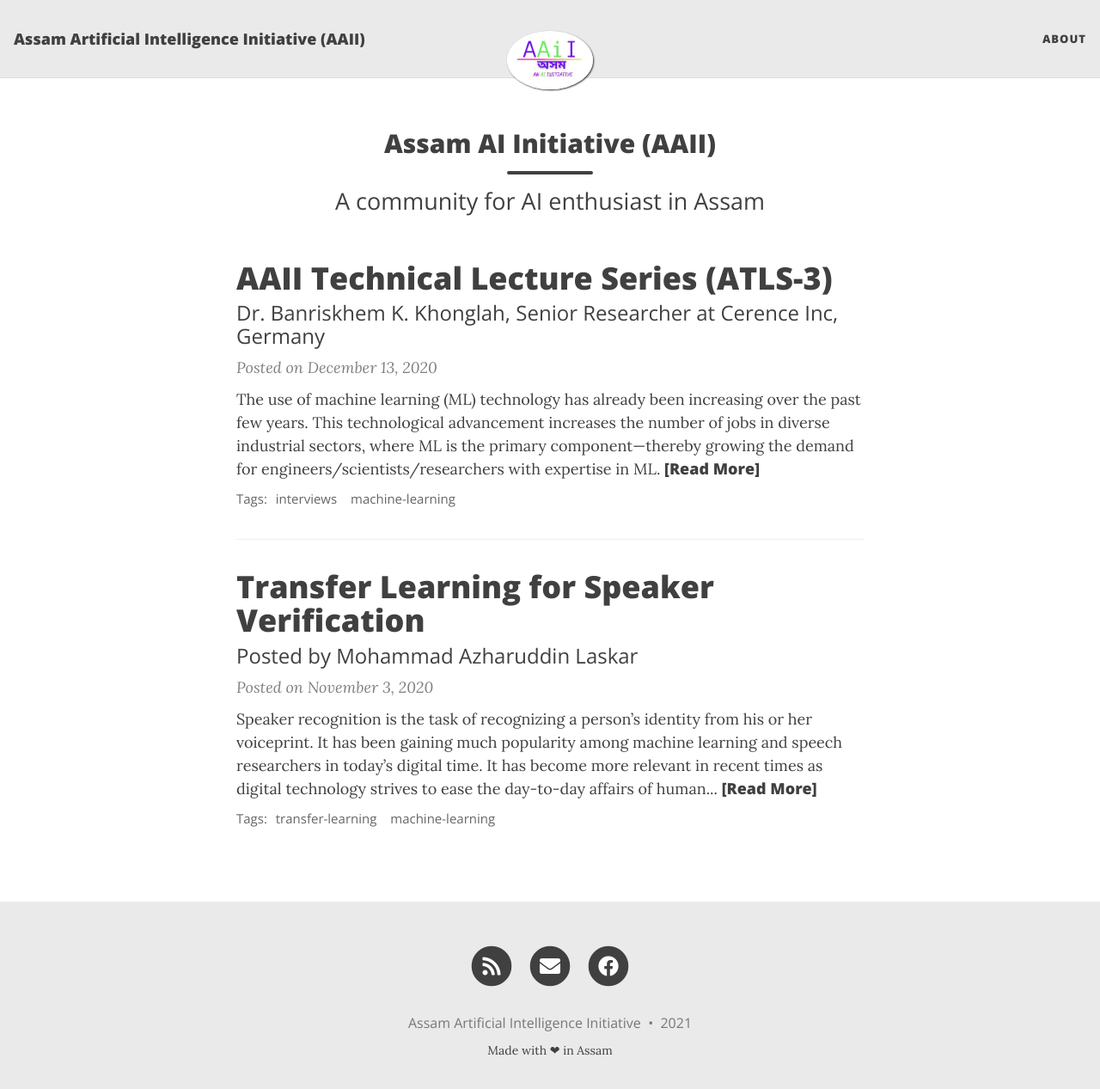
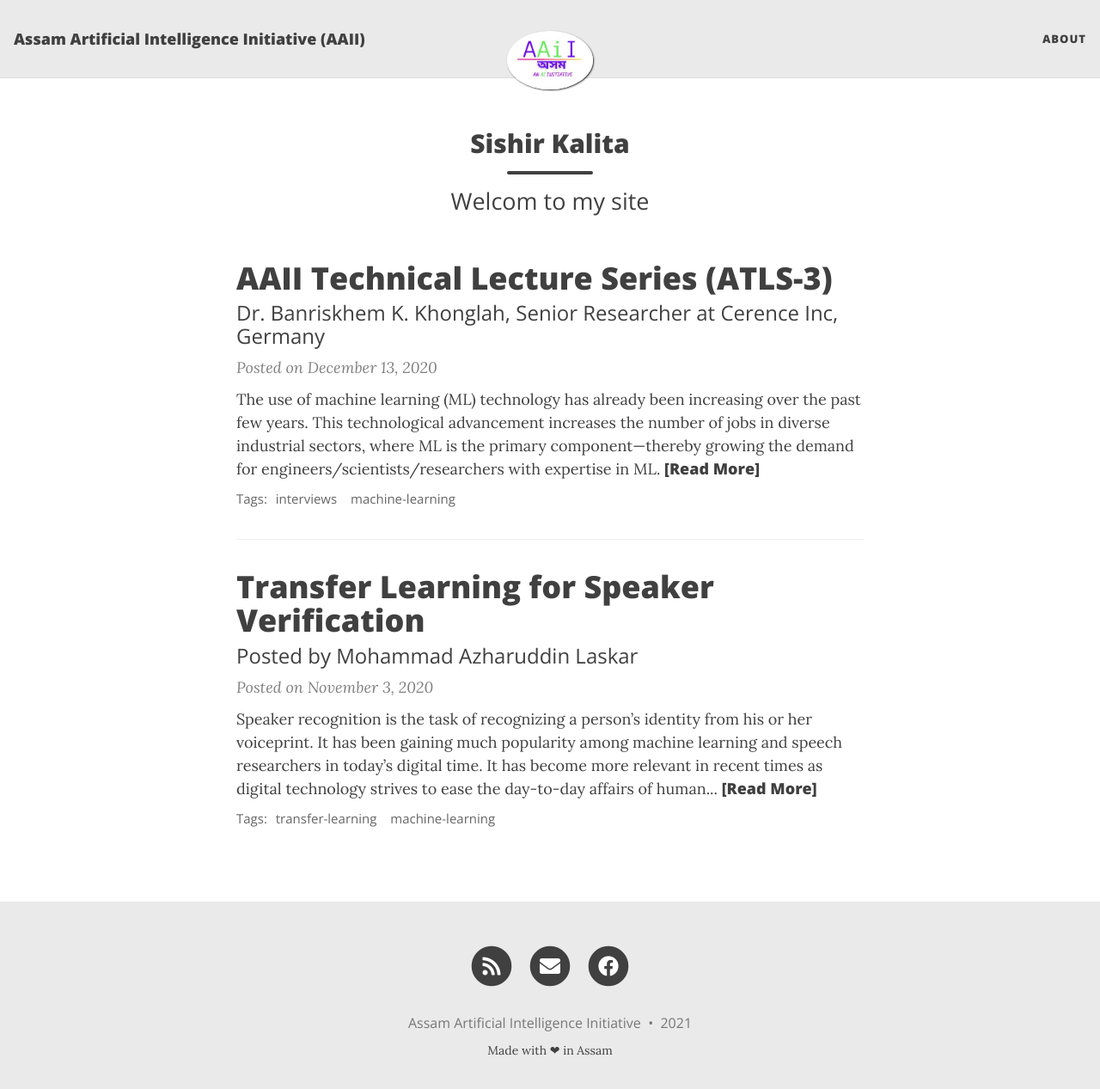
Before and after one commit to siship/siship.github.io, a Jekyll site: the page built from index.html, in a window 1280 px wide and 1283 px high. Shown: the top 1267 px of the window at 86% size. Built offline with Jekyll 4.4.1, drawn with Linux system fonts in a browser that asks for light colours; nearby versions of some CDN libraries; the list of posts is cut into pages by our own code.

Commit message:
Update index.html

```diff
--- a/index.html
+++ b/index.html
@@ -1,5 +1,5 @@
 ---
 layout: home
-title: Assam AI Initiative (AAII)
-subtitle: A community for AI enthusiast in Assam
+title: Sishir Kalita
+subtitle: Welcom to my site
 ---
```
